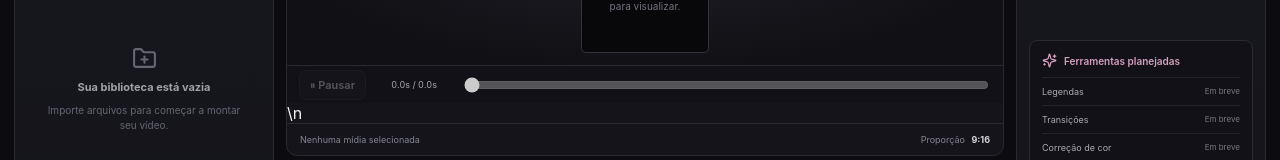
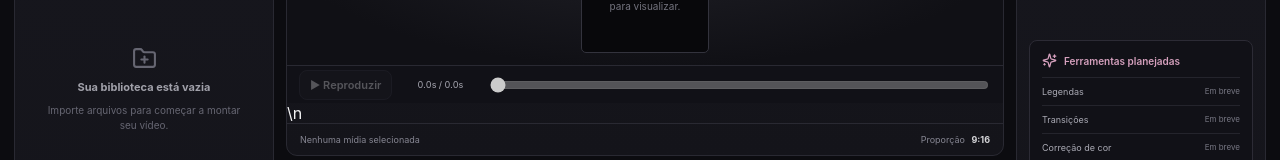
Before and after one commit to social-nexus/social-video-editor, a React (Vite) app in the folder apps/desktop/: page / in a window 1280 px wide. Shown: the part 326-486 px from the top of the page. Built offline with nearby package versions, Linux system fonts and the light colour scheme.

Commit message:
Fix preview transport JSX and playback state

```diff
--- a/apps/desktop/src/App.tsx
+++ b/apps/desktop/src/App.tsx
@@ -27,6 +27,7 @@ export default function App() {
   const previewVideoRef = useRef<HTMLVideoElement>(null);
   const [previewTime, setPreviewTime] = useState(0);
   const [previewDuration, setPreviewDuration] = useState(0);
+  const [previewPlaying, setPreviewPlaying] = useState(false);
   const [media, setMedia] = useState<MediaItem[]>([]);
   const [selectedId, setSelectedId] = useState<string | null>(null);
   const [clips, setClips] = useState<TimelineClip[]>([]);
@@ -278,11 +279,11 @@ export default function App() {
               <div className={`preview-canvas ratio-${ratio.replace(":", "-")}`}>
                 {!selected ? <div className="preview-empty"><div className="preview-logo"><MonitorPlay size={31} /></div><strong>Seu vídeo começa aqui</strong><span>Selecione um arquivo na biblioteca para visualizar.</span></div> :
                   selected.kind === "image" ? <img className="preview-media" src={selected.url} /> :
-                  selected.kind === "video" ? <video key={selected.id} ref={previewVideoRef} className="preview-media" src={selected.url} controls onTimeUpdate={(event) => setPreviewTime(event.currentTarget.currentTime)} onLoadedMetadata={(event) => setPreviewDuration(event.currentTarget.duration || 0)} onDurationChange={(event) => setPreviewDuration(event.currentTarget.duration || 0)} /> :
+                  selected.kind === "video" ? <video key={selected.id} ref={previewVideoRef} className="preview-media" src={selected.url} controls onTimeUpdate={(event) => setPreviewTime(event.currentTarget.currentTime)} onPlay={() => setPreviewPlaying(true)} onPause={() => setPreviewPlaying(false)} onLoadedMetadata={(event) => setPreviewDuration(event.currentTarget.duration || 0)} onDurationChange={(event) => setPreviewDuration(event.currentTarget.duration || 0)} /> :
                   <div className="audio-preview"><AudioLines size={44} /><strong>{selected.name}</strong><audio src={selected.url} controls /></div>}
               </div>
             </div>
-            <div className="preview-transport"><button className="button secondary compact" onClick={togglePreviewPlayback} disabled={selected?.kind !== "video"}>{previewVideoRef.current?.paused ? "▶ Reproduzir" : "⏸ Pausar"}</button><span className="preview-time">{previewTime.toFixed(1)}s / {previewDuration.toFixed(1)}s</span><input aria-label="Posição do vídeo" type="range" min={0} max={Math.max(0, previewDuration)} step={0.1} value={Math.min(previewTime, previewDuration)} onChange={(event) => seekPreview(Number(event.target.value))} disabled={selected?.kind !== "video" || !previewDuration} /></div>\n            <div className="preview-bottom"><span>{selected ? selected.name : "Nenhuma mídia selecionada"}</span><span>Proporção <b>{ratio}</b></span></div>
+            <div className="preview-transport"><button className="button secondary compact" onClick={togglePreviewPlayback} disabled={selected?.kind !== "video"}>{previewPlaying ? "⏸ Pausar" : "▶ Reproduzir"}</button><span className="preview-time">{previewTime.toFixed(1)}s / {previewDuration.toFixed(1)}s</span><input aria-label="Posição do vídeo" type="range" min={0} max={Math.max(0, previewDuration)} step={0.1} value={Math.min(previewTime, previewDuration)} onChange={(event) => seekPreview(Number(event.target.value))} disabled={selected?.kind !== "video" || !previewDuration} /></div>\n            <div className="preview-bottom"><span>{selected ? selected.name : "Nenhuma mídia selecionada"}</span><span>Proporção <b>{ratio}</b></span></div>
           </div>
 
           <div className="timeline-panel panel">
```
